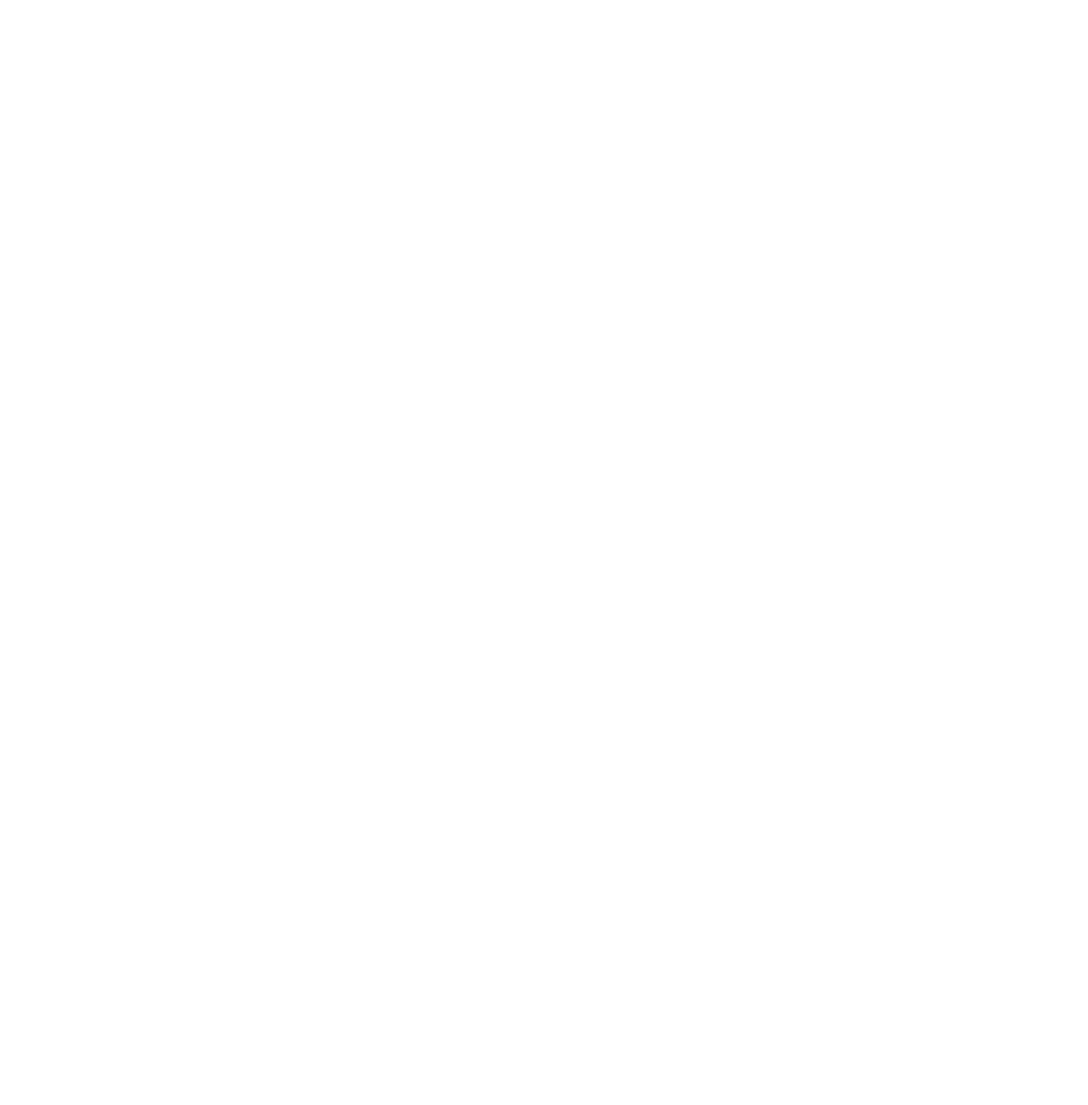
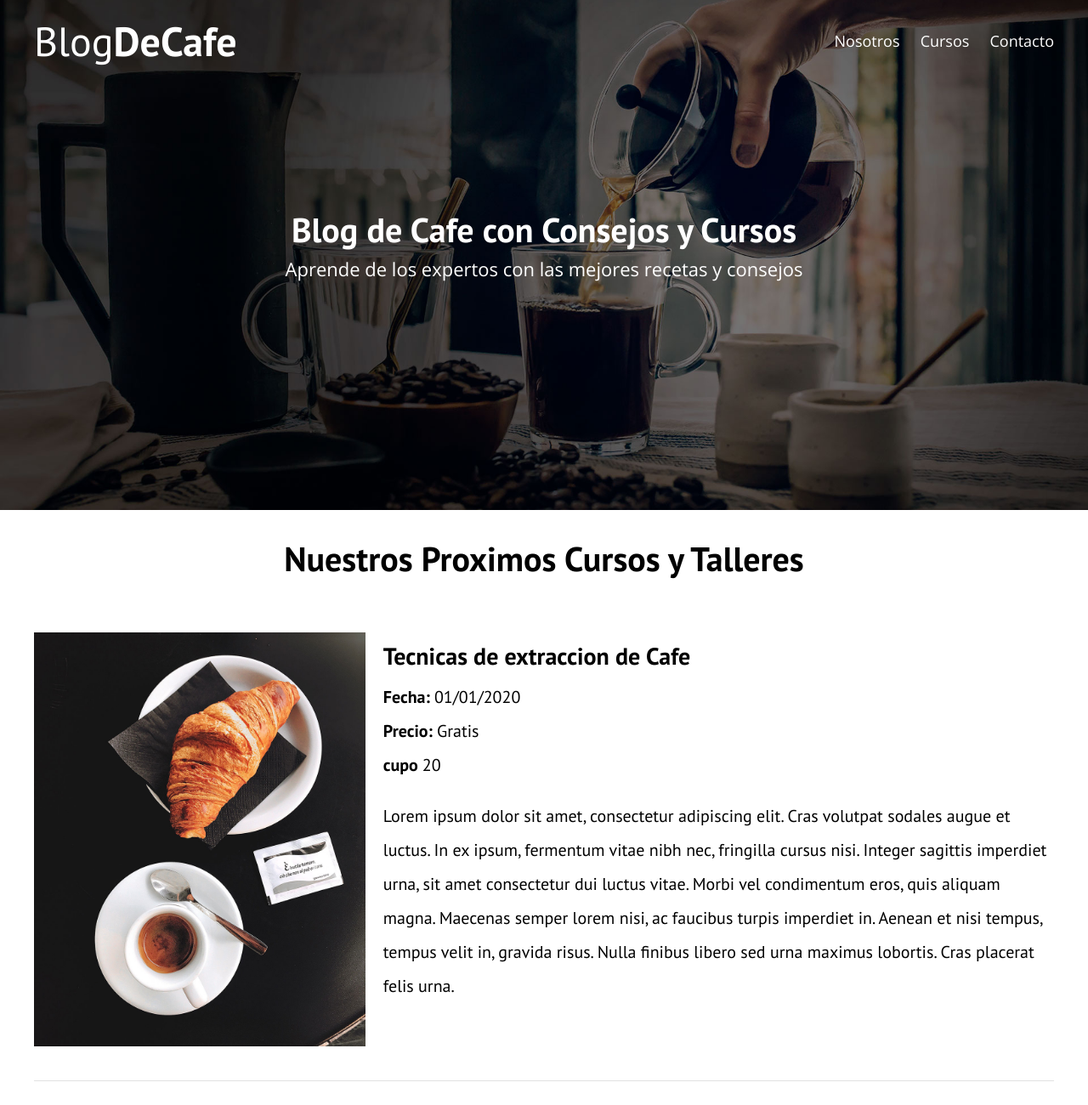
Before and after one commit to JuanJuradoTri/BlogCafe, a plain HTML site: page cursos.html in a window 1280 px wide. Shown: the top 1300 px of the page at 85% size. Before the commit the page ends 800 px from the top, so only its background shows below. Drawn offline with nearby package versions, Linux system fonts and the light colour scheme.

Commit message:
Finalizacion pagina Curso

```diff
--- a/css/style.css
+++ b/css/style.css
@@ -56,7 +56,7 @@
 
 /* utilidades */
 
-.cetrar-texto {
+.centrar-texto {
     text-align: center;
 }
 
@@ -72,8 +72,14 @@
         display: flex;
         justify-content: space-between;
     }
+    .columnas-4 {
+        flex: 0 0 calc(33.3% - 1rem);
+    }
     .columnas-6 {
         flex: 0 0 calc(50% - 1rem);
+    }
+    .columnas-8 {
+        flex: 0 0 calc(66.6% - 1rem);
     }
 }
 
@@ -231,7 +237,7 @@
 }
 
 .curso {
-    padding-bottom: 3rem;
+    padding: 3rem 0;
     border-bottom: .1rem solid #e1e1e1;
 }
 
@@ -245,8 +251,9 @@
     font-size: 2rem;
 }
 
-.curso p span {
-    font-weight: 400;
+.curso p span,
+.descripcion {
+    font-weight: 400!important;
 }
 
 
--- a/cursos.html
+++ b/cursos.html
@@ -0,0 +1,94 @@
+<!DOCTYPE html>
+<html lang="en">
+
+<head>
+    <meta charset="UTF-8">
+    <meta name="viewport" content="width=device-width, initial-scale=1.0">
+    <title>Blog Cafe</title>
+    <link href="https://fonts.googleapis.com/css2?family=Open+Sans&family=PT+Sans:wght@400;700&display=swap" rel="stylesheet">
+    <link rel="stylesheet" href="css/normalize.css">
+    <link rel="stylesheet" href="css/style.css">
+</head>
+
+<body>
+    <header class="site-header">
+        <div class="contenedor">
+            <div class="barra">
+                <a href="index.html">
+                    <h1 class="no-margin">Blog<span>DeCafe</span>
+                    </h1>
+                </a>
+                <nav class="navegacion">
+                    <a href="nosotros.html">Nosotros</a>
+                    <a href="cursos.html">Cursos</a>
+                    <a href="contacto.html">Contacto</a>
+                </nav>
+            </div>
+            <div class="texto-header">
+                <h2 class="no-margin">Blog de Cafe con Consejos y Cursos</h2>
+                <p class="no-margin">Aprende de los expertos con las mejores recetas y consejos</p>
+            </div>
+        </div>
+    </header>
+
+    <main class="contenedor">
+        <h2 class="centrar-texto">Nuestros Proximos Cursos y Talleres</h2>
+
+        <article class="curso grid">
+            <div class="columnas-4">
+                <img src="./img/curso1.jpg" alt="Curso1">
+            </div>
+            <div class="columnas-8">
+                <h4 class="no-margin">Tecnicas de extraccion de Cafe</h4>
+                <p class="no-margin">Fecha: <span>01/01/2020</span></p>
+                <p class="no-margin">Precio: <span>Gratis</span></p>
+                <p class="no-margin">cupo <span>20</span></p>
+                <p class="descripcion">Lorem ipsum dolor sit amet, consectetur adipiscing elit. Cras volutpat sodales augue et luctus. In ex ipsum, fermentum vitae nibh nec, fringilla cursus nisi. Integer sagittis imperdiet urna, sit amet consectetur dui luctus vitae. Morbi
+                    vel condimentum eros, quis aliquam magna. Maecenas semper lorem nisi, ac faucibus turpis imperdiet in. Aenean et nisi tempus, tempus velit in, gravida risus. Nulla finibus libero sed urna maximus lobortis. Cras placerat felis urna.</p>
+            </div>
+        </article>
+        <article class="curso grid">
+            <div class="columnas-4">
+                <img src="./img/curso2.jpg" alt="curso2">
+            </div>
+            <div class="columnas-8">
+                <h4 class="no-margin">Taller para Tostar y Moler Granos</h4>
+                <p class="no-margin">Fecha: <span>01/04/2020</span></p>
+                <p class="no-margin">Precio: <span>Gratis</span></p>
+                <p class="no-margin">cupo <span>20</span></p>
+                <p class="descripcion">Lorem ipsum dolor sit amet, consectetur adipiscing elit. Cras volutpat sodales augue et luctus. In ex ipsum, fermentum vitae nibh nec, fringilla cursus nisi. Integer sagittis imperdiet urna, sit amet consectetur dui luctus vitae. Morbi
+                    vel condimentum eros, quis aliquam magna. Maecenas semper lorem nisi, ac faucibus turpis imperdiet in. Aenean et nisi tempus, tempus velit in, gravida risus. Nulla finibus libero sed urna maximus lobortis. Cras placerat felis urna.</p>
+            </div>
+        </article>
+        <article class="curso grid">
+            <div class="columnas-4">
+                <img src="./img/curso3.jpg" alt="">
+            </div>
+            <div class="columnas-8">
+                <h4 class="no-margin">4 Recetas de Cafe para Principiantes</h4>
+                <p class="no-margin">Fecha: <span>01/05/2020</span></p>
+                <p class="no-margin">Precio: <span>Gratis</span></p>
+                <p class="no-margin">cupo <span>20</span></p>
+                <p class="descripcion">Lorem ipsum dolor sit amet, consectetur adipiscing elit. Cras volutpat sodales augue et luctus. In ex ipsum, fermentum vitae nibh nec, fringilla cursus nisi. Integer sagittis imperdiet urna, sit amet consectetur dui luctus vitae. Morbi
+                    vel condimentum eros, quis aliquam magna. Maecenas semper lorem nisi, ac faucibus turpis imperdiet in. Aenean et nisi tempus, tempus velit in, gravida risus. Nulla finibus libero sed urna maximus lobortis. Cras placerat felis urna.</p>
+            </div>
+        </article>
+
+    </main>
+    <footer class="site-footer">
+        <div class="contenedor">
+            <div class="barra">
+                <p class="no-margin">Blog<span>DeCafe</span></p>
+
+                <nav class="navegacion">
+                    <a href="nosotros.html">Nosotros</a>
+                    <a href="cursos.html">Cursos</a>
+                    <a href="contacto.html">Contacto</a>
+                </nav>
+            </div>
+        </div>
+    </footer>
+</body>
+
+
+</html>
```
